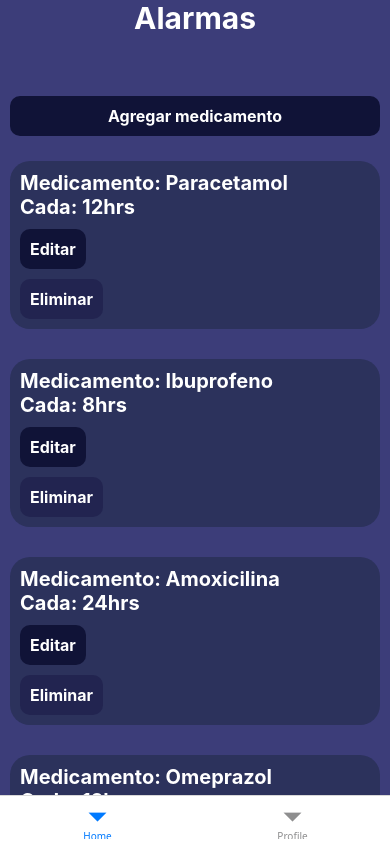
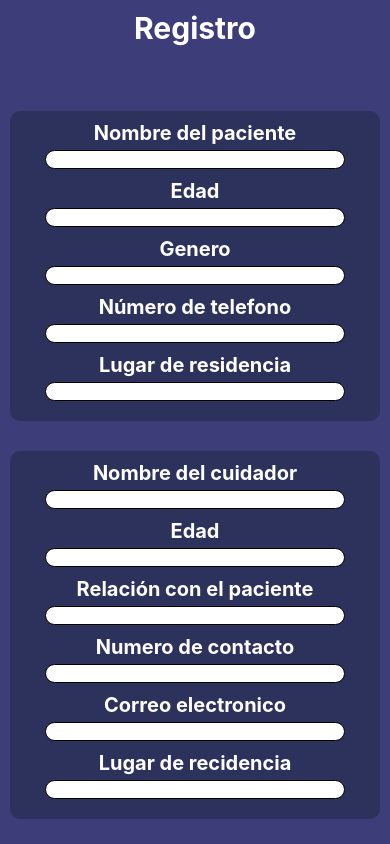
Before and after one commit to AldoJSM/pastillero, a React Native app: screen /register in a window 390 px wide. Built offline with nearby package versions, Linux system fonts and the light colour scheme.

Commit message:
registrar usuarios y pacientes agregado (Falta estructurarlo bien)

```diff
--- a/package.json
+++ b/package.json
@@ -14,6 +14,7 @@
     "@react-navigation/native-stack": "^7.2.0",
     "expo": "~52.0.28",
     "expo-status-bar": "~2.0.1",
+    "firebase": "^11.3.1",
     "react": "18.3.1",
     "react-native": "0.76.6",
     "react-native-safe-area-context": "4.12.0",
--- a/src/containers/auth/screens/RegisterScreen.tsx
+++ b/src/containers/auth/screens/RegisterScreen.tsx
@@ -1,10 +1,47 @@
-import { ScrollView, StyleSheet, Text, View } from 'react-native'
-import React from 'react'
+import { Alert, ScrollView, StyleSheet, Text, View } from 'react-native'
+import React, { useState } from 'react'
 import { useSafeAreaInsets } from 'react-native-safe-area-context'
-import { button, COLORS, inputText, primaryButton } from '@core'
+import { button, COLORS, inputText, primaryButton, registrarUsuario, registrarPaciente } from '@core'
 
 export const RegisterScreen = () => {
   const {top, bottom}=useSafeAreaInsets()
+  // Estado para los campos del paciente
+const [paciente, setPaciente] = useState({
+  nombreDelPaciente: '',
+  edadDelPaciente: '',
+  generoDelPaciente: '',
+  NumeroTelPaciente: '',
+  lugarDeResidenciaDelPaciente: '',
+});
+
+// Estado para los campos del cuidador
+const [cuidador, setCuidador] = useState({
+  nombreDelCuidador: '',
+  edadDelCuidador: '',
+  relacionConElPaciente: '',
+  NumeroTelCuidador: '',
+  lugarDeResidenciaDelCuidador: '',
+  correoElectronico: '',
+  password: '',
+});
+
+const handleChangePaciente = (key: keyof typeof paciente, value: string) => {
+  setPaciente({ ...paciente, [key]: value });
+};
+
+const handleChangeCuidador = (key: keyof typeof cuidador, value: string) => {
+  setCuidador({ ...cuidador, [key]: value });
+};
+
+const handleRegister = async () => {
+  try {
+    await registrarPaciente(paciente);
+    await registrarUsuario(cuidador);
+    Alert.alert("Registro exitoso", "Los datos se han guardado correctamente.");
+  } catch (error) {
+    Alert.alert("Error");
+  }
+};
   return (
     <ScrollView
     style={styles.container}
@@ -18,37 +55,37 @@ export const RegisterScreen = () => {
       <Text style={styles.title}>Registro</Text>
       <View style={styles.inputContainer}>
         <Text style={styles.texts}>Nombre del paciente</Text>
-        {inputText()}
+        {inputText({value:paciente.nombreDelPaciente, onChangeText:(text)=>handleChangePaciente('nombreDelPaciente', text)})}
         <Text style={styles.texts}>Edad</Text>
-        {inputText()}
+        {inputText({value:paciente.edadDelPaciente, onChangeText:(text)=>handleChangePaciente('edadDelPaciente', text)})}
         <Text style={styles.texts}>Genero</Text>
-        {inputText()}
+        {inputText({value:paciente.generoDelPaciente, onChangeText:(text)=>handleChangePaciente('generoDelPaciente', text)})}
         <Text style={styles.texts}>Número de telefono</Text>
-        {inputText()}
+        {inputText({value:paciente.NumeroTelPaciente, onChangeText:(text)=>handleChangePaciente('NumeroTelPaciente', text)})}
         <Text style={styles.texts}>Lugar de residencia</Text>
-        {inputText()}
+        {inputText({value:paciente.lugarDeResidenciaDelPaciente, onChangeText:(text)=>handleChangePaciente('lugarDeResidenciaDelPaciente', text)})}
 
       </View>
       <View style={styles.inputContainer}>
         <Text style={styles.texts}>Nombre del cuidador</Text>
-        {inputText()}
+        {inputText({value:cuidador.nombreDelCuidador, onChangeText:(text)=>handleChangeCuidador('nombreDelCuidador', text)})}
         <Text style={styles.texts}>Edad</Text>
-        {inputText()}
+        {inputText({value:cuidador.edadDelCuidador, onChangeText:(text)=>handleChangeCuidador('edadDelCuidador', text)})}
         <Text style={styles.texts}>Relación con el paciente</Text>
-        {inputText()}
+        {inputText({value:cuidador.relacionConElPaciente, onChangeText:(text)=>handleChangeCuidador('relacionConElPaciente', text)})}
         <Text style={styles.texts}>Numero de contacto</Text>
-        {inputText()}
+        {inputText({value:cuidador.NumeroTelCuidador, onChangeText:(text)=>handleChangeCuidador('NumeroTelCuidador', text)})}
         <Text style={styles.texts}>Correo electronico</Text>
-        {inputText()}
+        {inputText({value:cuidador.correoElectronico, onChangeText:(text)=>handleChangeCuidador('correoElectronico', text)})}
         <Text style={styles.texts}>Lugar de recidencia</Text>
-        {inputText()}
+        {inputText({value:cuidador.lugarDeResidenciaDelCuidador, onChangeText:(text)=>handleChangeCuidador('lugarDeResidenciaDelCuidador', text)})}
       </View>
       <View style={styles.inputContainer}>
         <Text style={styles.texts}>Contraseña</Text>
-        {inputText()}
+        {inputText({value:cuidador.password, onChangeText:(text)=>handleChangeCuidador('password', text)})}
       </View>
 
-      {primaryButton({text:'Registar datos', oneTouch:()=>{alert('Te registraste correctamente')}})}
+      {primaryButton({text:'Registar datos', oneTouch:handleRegister})}
       {button({text:'<-Volver', oneTouch:()=>{alert('Te devuelve al login')}})}
 
     </ScrollView>
--- a/src/core/components/inputText.tsx
+++ b/src/core/components/inputText.tsx
@@ -3,13 +3,17 @@ import React from 'react'
 import { COLORS } from '@core'
 
 interface ButtonProps {
-    text: string,
-    oneTouch: () => void
+    value: string,
+    onChangeText: (text: string) => void;
 }
 
-export const inputText = () => {
+export const inputText = ({value,onChangeText}:ButtonProps) => {
   return (
-    <TextInput style={style.input} />
+    <TextInput
+    style={style.input}
+    value={value}
+    onChangeText={onChangeText}
+    />
   )
 }
 
--- a/src/core/navigation/index.tsx
+++ b/src/core/navigation/index.tsx
@@ -52,7 +52,7 @@ export function NavigationApp() {
     return (
 
         <NavigationContainer>
-            <Stack.Navigator initialRouteName='MainApp'>
+            <Stack.Navigator initialRouteName='Authentication'>
                 <Stack.Screen
                     name='Authentication'
                     component={AuthStack}
--- /dev/null
+++ b/src/core/services/firebase.ts
@@ -0,0 +1,65 @@
+import { initializeApp } from "firebase/app";
+import { getDatabase, ref, push, get, child, onValue } from "firebase/database";
+// TODO: Add SDKs for Firebase products that you want to use
+// https://firebase.google.com/docs/web/setup#available-libraries
+
+// Your web app's Firebase configuration
+// For Firebase JS SDK v7.20.0 and later, measurementId is optional
+const firebaseConfig = {
+  apiKey: "AIzaSyCTI_c0VvtRWYrKgN2spyLEkmKM9biHwQw",
+  authDomain: "pastillero-500bf.firebaseapp.com",
+  databaseURL: "https://pastillero-500bf-default-rtdb.firebaseio.com",
+  projectId: "pastillero-500bf",
+  storageBucket: "pastillero-500bf.firebasestorage.app",
+  messagingSenderId: "792384672960",
+  appId: "1:792384672960:web:8c6913646a3fa8e8f64925",
+  measurementId: "G-K28PZH6HCM"
+};
+
+// Initialize Firebase
+const app = initializeApp(firebaseConfig);
+const db = getDatabase(app);
+
+interface DatosDelPaciente {
+    nombreDelPaciente: string;
+    edadDelPaciente: string;
+    generoDelPaciente: string;
+    NumeroTelPaciente: string;
+    lugarDeResidenciaDelPaciente: string;
+};
+
+interface Usuario {
+    nombreDelCuidador: string;
+    edadDelCuidador: string;
+    relacionConElPaciente: string;
+    NumeroTelCuidador: string;
+    lugarDeResidenciaDelCuidador: string;
+    correoElectronico: string;
+    password: string;
+};
+
+//funciones para usar
+const registrarPaciente = ( {nombreDelPaciente,edadDelPaciente,generoDelPaciente,NumeroTelPaciente,lugarDeResidenciaDelPaciente}:DatosDelPaciente ) => {
+    push(ref(db, 'pacientes/'), {
+        nombreDelPaciente,
+        edadDelPaciente,
+        generoDelPaciente,
+        NumeroTelPaciente,
+        lugarDeResidenciaDelPaciente,
+        })
+      .catch((error) => console.error("Error al guardar datos:", error));
+};
+
+const registrarUsuario = ( {nombreDelCuidador,edadDelCuidador,relacionConElPaciente,NumeroTelCuidador,lugarDeResidenciaDelCuidador,correoElectronico,password}:Usuario ) => {
+    push(ref(db, 'usuarios/'), {
+        nombreDelCuidador,
+        edadDelCuidador,
+        relacionConElPaciente,
+        NumeroTelCuidador,
+        lugarDeResidenciaDelCuidador,
+        correoElectronico,
+        password,
+        })
+      .catch((error) => console.error("Error al guardar datos:", error));
+}
+ export {registrarPaciente, registrarUsuario};
--- /dev/null
+++ b/src/core/services/index.ts
@@ -0,0 +1 @@
+export * from './firebase';
```
Also changed, not shown: src/core/index.ts (+4 -3 lines), 2 other files (tests, documents, lock files or other folders).
